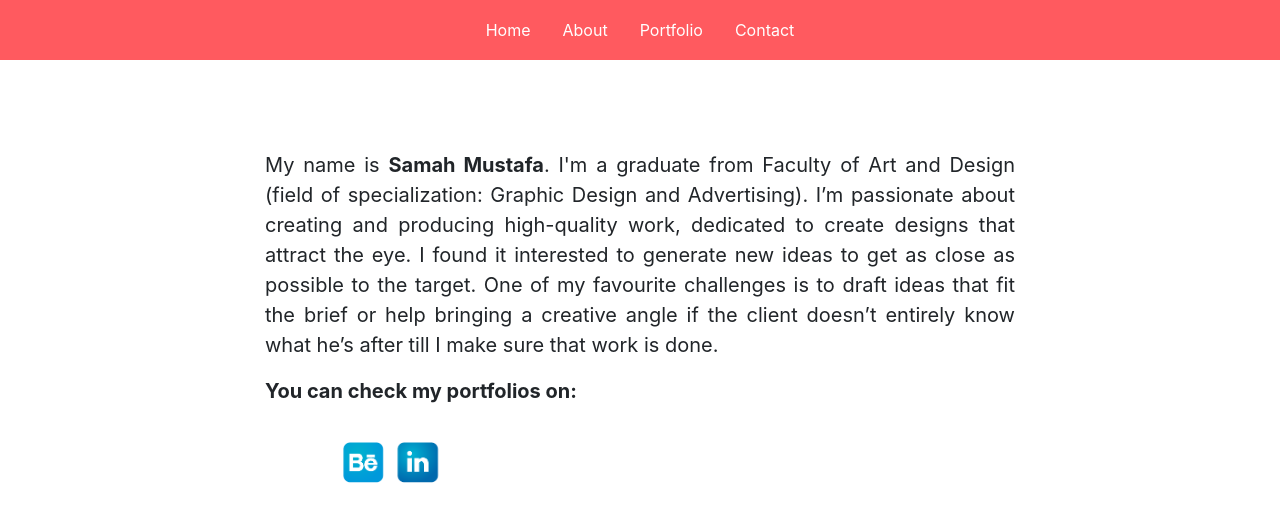
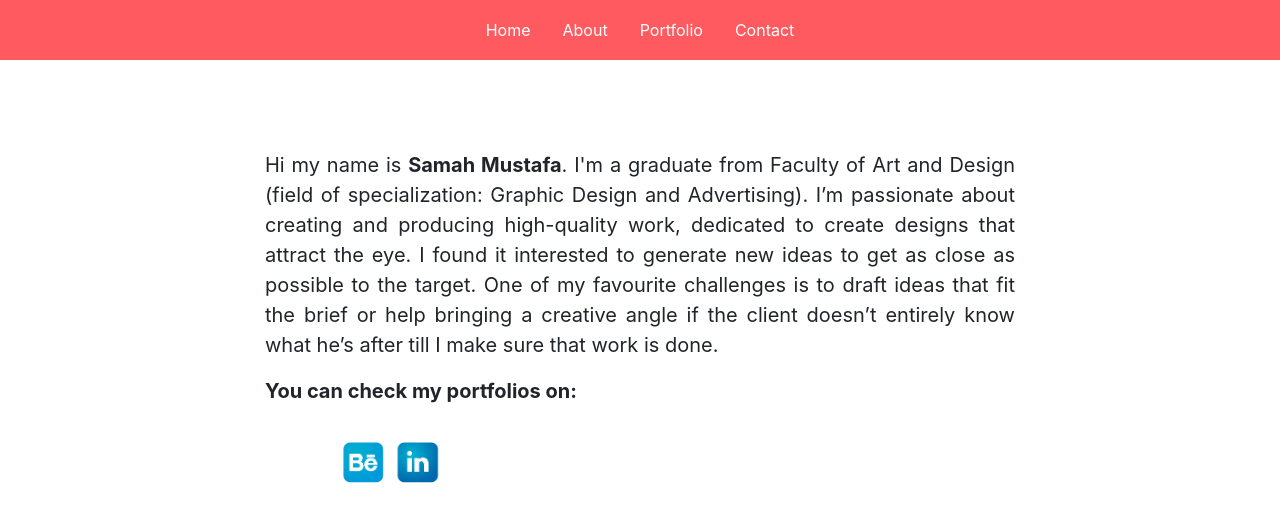
Before and after one commit to Samah-Mustafa/Portfolio.github.io, a React (Create React App) app: page /about in a window 1280 px wide. Shown: the top 522 px of the page. Built offline with nearby package versions, Linux system fonts and the light colour scheme.

Commit message:
Changing in about page

```diff
--- a/src/About.js
+++ b/src/About.js
@@ -8,7 +8,7 @@ import image02 from "./assets/LinkedIn.png";
 export const About = () => {
     return (
       <div style={{width: "750px", margin: "auto", marginTop: "90px", fontSize: "20px", textAlign: "justify", }}>
-          <p>My name is <b>Samah Mustafa</b>. I'm a graduate from Faculty of Art and Design (field of specialization: Graphic Design and Advertising).
+          <p>Hi my name is <b>Samah Mustafa</b>. I'm a graduate from Faculty of Art and Design (field of specialization: Graphic Design and Advertising).
           I’m passionate about creating and producing high-quality work, dedicated to create designs that attract the eye.
           I found it interested to generate new ideas to get as close as possible to the target.
           One of my favourite challenges is to draft ideas that fit the brief or help bringing a creative angle if the client doesn’t entirely know what he’s after till I make sure that work is done.</p>
```
